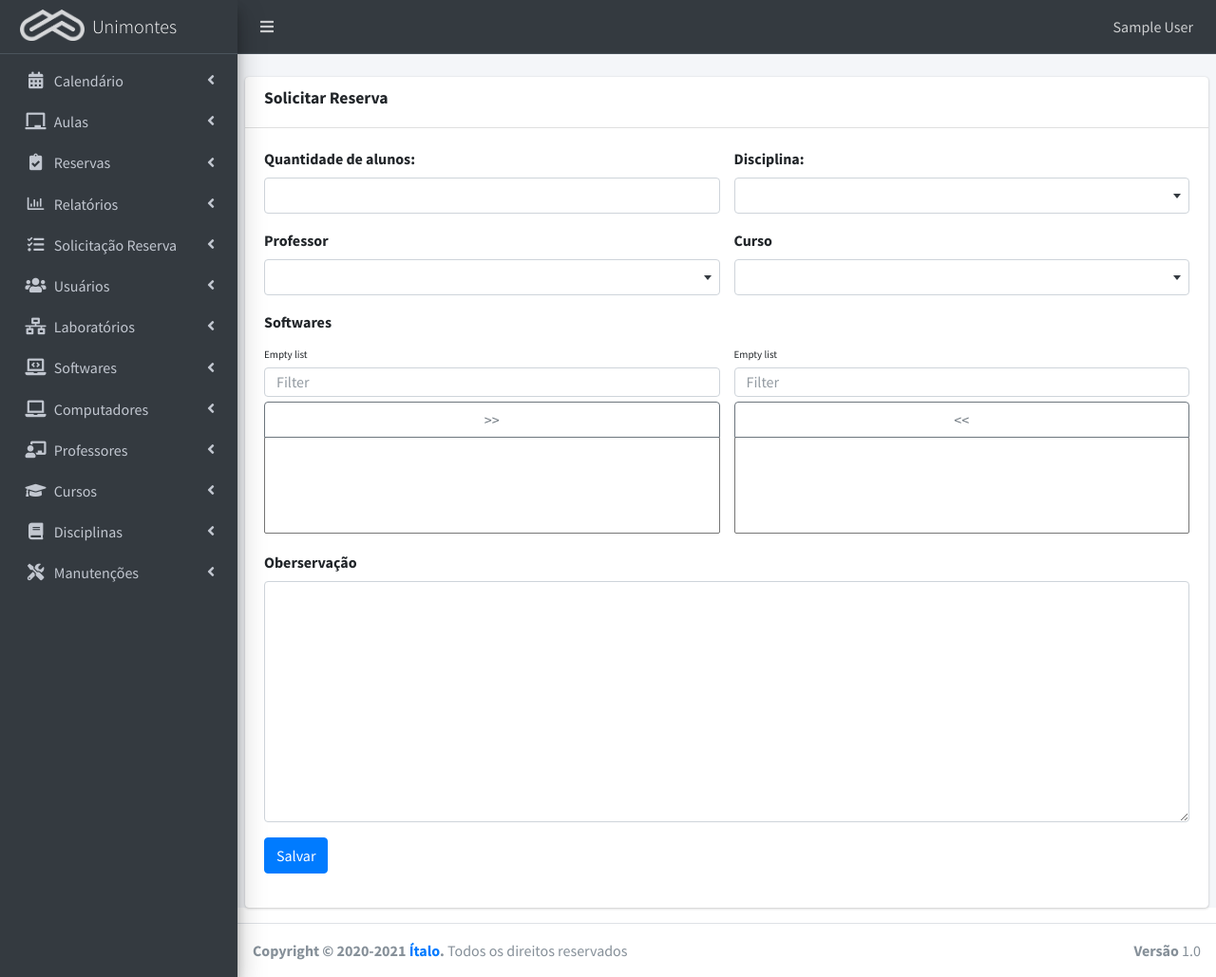
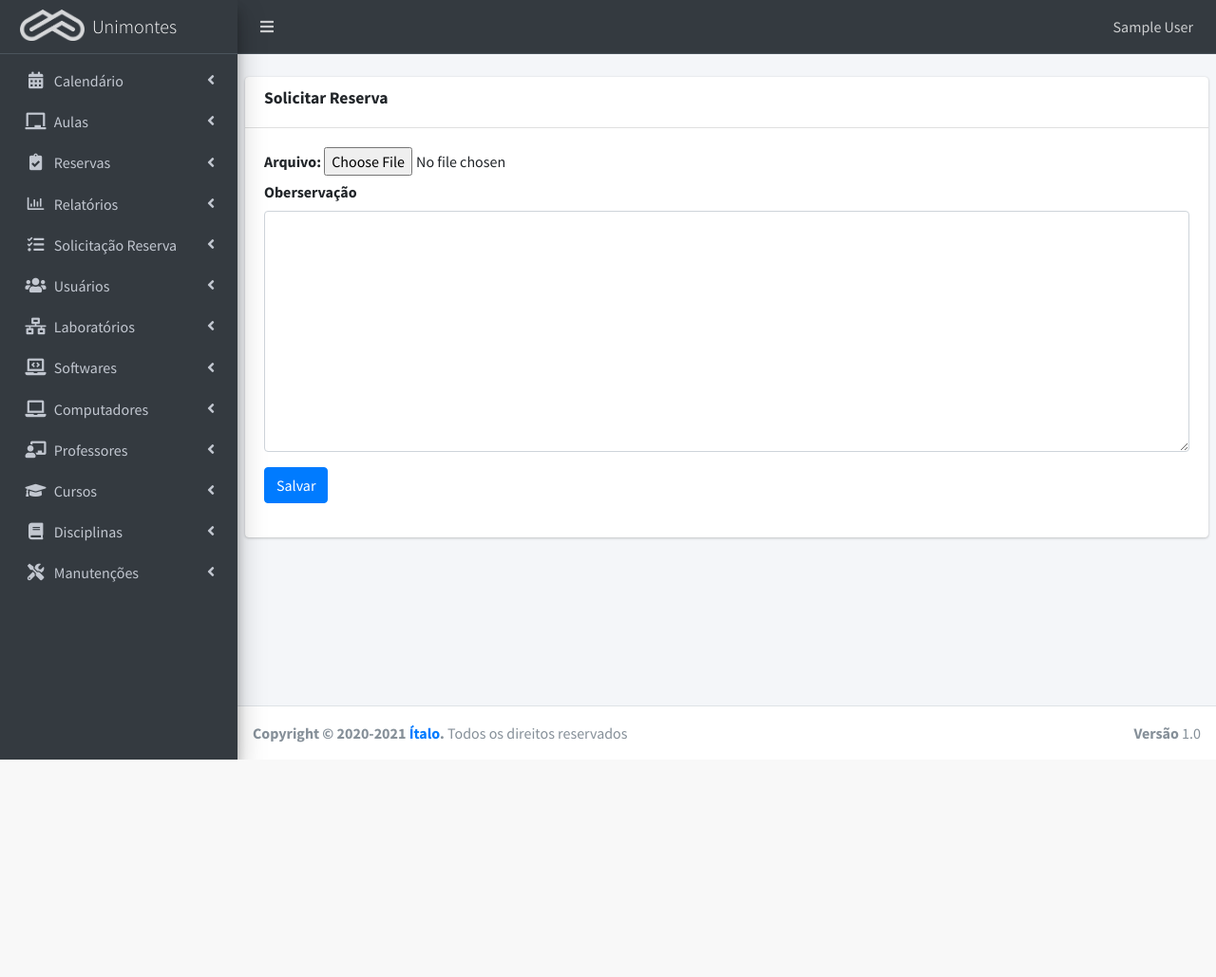
Before and after one commit to Italo11Marcos/django-lab-control-tcc, a Django app: page /panel/solicitacao/reserva/cadastrar in a window 1280 px wide. Shown: the whole page at 95% size. After the commit the page ends 800 px from the top, so only its background shows below. Run offline with Django 3.2, Linux system fonts and the light colour scheme; the visitor is signed in with stand-in values (Sample User, id 1); data that the repository does not hold is empty; some libraries are stand-ins or nearby versions.

Commit message:
Novo SolicitacaoReserva

```diff
--- a/core/forms.py
+++ b/core/forms.py
@@ -165,25 +165,14 @@ class SoftwareForm(forms.ModelForm):
 class SolicitacaoReservaForm(forms.ModelForm):
     class Meta:
         model = SolicitacaoReserva
-        fields = ['qnt_alunos', 'professor', 'curso', 'disciplina', 'software', 'observacao']
-
-    def clean_qnt_alunos(self):
-        qnt_alunos = self.cleaned_data['qnt_alunos']
-
-        if qnt_alunos < 5:
-            raise ValidationError(_('Quantidade tem quer ser maior que 5'))
-
-        if qnt_alunos > 50:
-            raise ValidationError(_('Quantidade tem quer ser menor que 50'))
-
-        return qnt_alunos
-
-class RespostaSolicitacaoForm(forms.ModelForm):
-    class Meta:
-        model = RespostaSolicitacao
-        fields = ['resposta']
+        fields = ['arquivo','observacao','user']
 
 class ManutencaoForm(forms.ModelForm):
     class Meta:
         model = Manutencao
         fields = ['pc_codigo', 'user']
+
+# class RespostaSolicitacaoForm(forms.ModelForm):
+#     class Meta:
+#         model = RespostaSolicitacao
+#         fields = ['resposta']
--- a/core/templates/panel/solicitacao/create.html
+++ b/core/templates/panel/solicitacao/create.html
@@ -32,60 +32,19 @@
         <div class="card-header">
           <h3 class="card-title"><label>Solicitar Reserva</label></h3>
         </div>
+        {% if form.errors %}
+        <div class="alert alert-danger">
+          {{ form.non_field_errors }}
+          {{ form.errors }}
+        </div>
+        {% endif %}
         <div class="card-body">
-            <form method="POST" autocomplete="off" id="form-solicitacao">
+            <form action="{% url 'solicitacao-create' %}" method="POST" autocomplete="off" id="form-solicitacao" enctype="multipart/form-data">
                 {% csrf_token %}
                 <div class="row">
-                  <div class="col-sm-6">
-                      <div class="form-group">
-                          <label>Quantidade de alunos:</label>
-                          {% render_field form.qnt_alunos class+="form-control" %}
-                          <p class="text-danger">{{ form.qnt_alunos.errors }}</p>
-                      </div>
-                  </div>
-                  <div class="col-sm-6">
-                      <div class="form-group">
-                          <label>Disciplina:</label>
-                          <select name="disciplina" class="form-control select2bs4">
-                            {% for d in disciplinas %}
-                              <option value="{{ d.id }}">{{ d.name }}</option>
-                            {% endfor %}
-                          </select>
-                      </div>
-                  </div>
-                </div>
-                <div class="row">
-                  <div class="col-sm-6">
-                      <div class="form-group">
-                          <label>Professor</label>
-                          <select name="professor" class="form-control select2bs4">
-                            {% for p in professores %}
-                              <option value="{{ p.masp }}">{{ p.name }}</option>
-                            {% endfor %}
-                          </select>
-                      </div>
-                  </div>
-                  <div class="col-sm-6">
-                    <div class="form-group">
-                        <label>Curso</label>
-                        <select name="curso" class="form-control select2bs4">
-                          {% for c in cursos %}
-                            <option value="{{ c.id }}">{{ c.name }}</option>
-                          {% endfor %}
-                        </select>
-                    </div>
-                  </div>
-                </div>
-                <div class="row">
-                  <div class="col-12">
-                    <div class="form-group">
-                      <label>Softwares</label>
-                      <select name="software" class="duallistbox" multiple="multiple" required>
-                        {% for s in softwares %}
-                          <option value="{{ s.id }}">{{ s.name }}</option>
-                        {% endfor %}
-                      </select>
-                    </div>
+                  <div class="col-sm-12">
+                    <label>Arquivo:</label>
+                    <input type="file" name="arquivo" required>
                   </div>
                 </div>
                 <div class="row">
@@ -126,45 +85,11 @@
 <script src="{% static 'plugins/jquery-validation/jquery.validate.min.js' %}"></script>
 <script src="{% static 'plugins/jquery-validation/additional-methods.min.js' %}"></script>
 
-
-
-<!-- Bootstrap4 Duallistbox -->
-<script src="{% static 'plugins/bootstrap4-duallistbox/jquery.bootstrap-duallistbox.min.js' %}"></script>
-
-<!-- InputMask -->
-<script src="{% static 'plugins/moment/moment.min.js' %}"></script>
-<script src="{% static 'plugins/inputmask/min/jquery.inputmask.bundle.min.js' %}"></script>
-
-<script>
-  //Initialize Select2 Elements
-  $('.select2').select2()
-  //Initialize Select2 Elements
-  $('.select2bs4').select2({
-    theme: 'bootstrap4'
-  })
-  //Bootstrap Duallistbox
-  $('.duallistbox').bootstrapDualListbox()
-</script>
-
 <script>
   $(document).ready(function () {
   $('#form-solicitacao').validate({
     rules: {
-      qnt_alunos: {
-        required: true,
-        min: 5,
-        max: 50,
-      },
-      disciplina: {
-        required: true,
-      },
-      professor_masp: {
-          required: true,
-      },
-      curso: {
-          required: false,
-      },
-      software: {
+      arquivo: {
           required: true,
       },
       observacao: {
@@ -172,27 +97,9 @@
       },
     },
     messages: {
-      qnt_alunos: {
-        required: "Esse campo é obrigatório",
-        max: "Máximo de 50 alunos",
-        min: "Mínimo de 5 alunos"
-      },
-      disciplina: {
+      arquivo: {
         required: "Esse campo é obrigatório",
       },
-      professor_masp: {
-          required: "Esse campo é obrigatório",
-      },
-      funciona: {
-          required: "Esse campo é obrigatório",
-      },
-      curso: {
-          required: "Esse campo é obrigatório",
-      },
-      software: {
-          required: "Esse campo é obrigatório",
-      }
-
     },
     errorElement: 'span',
     errorPlacement: function (error, element) {
--- a/core/urls.py
+++ b/core/urls.py
@@ -64,9 +64,9 @@ urlpatterns = [
     path('panel/solicitacao/minhas', ListMySolicitacaoReservaView.as_view(), name='solicitacao-mylist'),
     path('panel/solicitacao/todas', ListAllSolicitacaoReservaView.as_view(), name='solicitacao-alllist'),
     path('panel/solicitacao/detail/<uuid:pk>', DetailSolicitacaoReservaView.as_view(), name='solicitacao-detail'),
-    path('panel/solicitacao/updade/<uuid:pk>', UpdateSolicitacaoReservaView.as_view(), name='solicitacao-update'),
+    path('panel/solicitacao/confirma', ConfirmaSolicitacao, name='solicitacao-confirmar'),
     path('panel/solicitacao/delete/<uuid:pk>', DeleteSolicitacaoReservaView.as_view(), name='solicitacao-delete'),
-    path('panel/resposta/solicitacao', RespostaSolicitacaoCreate, name='resposta-create'),
+    #path('panel/resposta/solicitacao', RespostaSolicitacaoCreate, name='resposta-create'),
     ## URLs Emprestimo
     path('panel/emprestimo/cadastrar', CreateEmprestimoView.as_view(), name='emprestimo-create'),
     path('panel/emprestimo/<uuid:pk>', DetailEmprestimoView.as_view(), name='emprestimo-detail'),
--- a/core/views.py
+++ b/core/views.py
@@ -513,29 +513,18 @@ class DeleteAulaView(DeleteView):
 
 ##Solicitação Reserva CRUD##
 class CreateSolicitacaoReservaView(CreateView):
+    model = SolicitacaoReserva
     form_class = SolicitacaoReservaForm
     template_name = 'panel/solicitacao/create.html'
     success_url = reverse_lazy('solicitacao-create')
 
-    def get_context_data(self, **kwargs):
-        context = super(CreateSolicitacaoReservaView, self).get_context_data(**kwargs)
-        context['softwares'] = Software.objects.all()
-        context['professores'] = Professor.objects.order_by('?').all()
-        context['disciplinas'] = Disciplina.objects.order_by('?').all()
-        context['cursos'] = Curso.objects.order_by('?').all()
-        return context
-
     def form_valid(self, form, *args, **kwargs):
-        form = SolicitacaoReservaForm(self.request.POST)
-        solicitacao = form.save(commit=False)
-        solicitacao.user = self.request.user
-        solicitacao.save()
         messages.success(self.request, 'Solicitação Realizada com sucesso')
-        return super(CreateSolicitacaoReservaView, self).form_valid(form)
+        return super().form_valid(form)
 
     def form_invalid(self, form, *args, **kwargs):
         messages.error(self.request, 'Tivemos algum problema')
-        return super(CreateSolicitacaoReservaView, self).form_invalid(form)
+        return super().form_invalid(form)
 
 class ListSolicitacaoReservaView(ListView):
     model = SolicitacaoReserva
@@ -565,28 +554,19 @@ class DetailSolicitacaoReservaView(DetailView):
     template_name = 'panel/solicitacao/detail.html'
     context_object_name = 'solicitacao'
 
-    def get_context_data(self, **kwargs):
-        context = super(DetailSolicitacaoReservaView, self).get_context_data(**kwargs)
-        resp = RespostaSolicitacao.objects.filter(solicitacao=self.get_object().pk)
-        resposta = '0'
-        if resp:
-            resposta = resp[0].resposta
-        context['resp'] = resposta
-        return context
+# class UpdateSolicitacaoReservaView(UpdateView):
+#     model = SolicitacaoReserva
+#     template_name = 'panel/solicitacao/update.html'
+#     form_class = SolicitacaoReservaForm
+#     success_url = reverse_lazy('solicitacao-list')
 
-class UpdateSolicitacaoReservaView(UpdateView):
-    model = SolicitacaoReserva
-    template_name = 'panel/solicitacao/update.html'
-    form_class = SolicitacaoReservaForm
-    success_url = reverse_lazy('solicitacao-list')
+#     def form_valid(self, form, *args, **kwargs):
+#         messages.success(self.request, 'Solicitacao editada com sucesso!')
+#         return super().form_valid(form)
 
-    def form_valid(self, form, *args, **kwargs):
-        messages.success(self.request, 'Solicitacao editada com sucesso!')
-        return super().form_valid(form)
-
-    def form_invalid(self, form, *args, **kwargs):
-        messages.error(self.request, 'Tivemos algum problema')
-        return super().form_valid(form)
+#     def form_invalid(self, form, *args, **kwargs):
+#         messages.error(self.request, 'Tivemos algum problema')
+#         return super().form_valid(form)
 
 class DeleteSolicitacaoReservaView(DeleteView):
     model = SolicitacaoReserva
@@ -599,18 +579,13 @@ class DeleteSolicitacaoReservaView(DeleteView):
         success_url = self.get_success_url()
         return HttpResponseRedirect(success_url)
 
-def RespostaSolicitacaoCreate(request):
+def ConfirmaSolicitacao(request):
     if request.method == 'POST':
-        solicitacaoreserva = request.POST.get('solicitacaoreserva_id', False)
-        user = request.POST.get('user_id', False)
-        resposta = request.POST.get('resposta', False)
-        s = SolicitacaoReserva.objects.get(pk=solicitacaoreserva)
-        u = accounts_models.CustomUsuario.objects.get(pk=user)
+        solicitacao = request.POST.get('pk', False)
+        s = SolicitacaoReserva.objects.get(pk=solicitacao)
         s.status = 'F'
         s.save()
-        r = RespostaSolicitacao.objects.create(user=u, solicitacao=s, resposta=resposta)
-        r.save()
-        messages.success(request, 'Respondido com sucesso!')
+        messages.success(request, 'Confirmado com sucesso!')
         return HttpResponseRedirect(request.META.get('HTTP_REFERER'))
 
 ##Emprestimo CRUD##
--- a/labs/urls.py
+++ b/labs/urls.py
@@ -1,8 +1,13 @@
 from django.contrib import admin
 from django.urls import path, include
+from django.conf import settings
+from django.conf.urls.static import static
 
 urlpatterns = [
     path('admin/', admin.site.urls),
     path('', include('accounts.urls')),
     path('', include('core.urls')),
 ]
+
+if settings.DEBUG:
+    urlpatterns += static(settings.MEDIA_URL, document_root=settings.MEDIA_ROOT)
```
Also changed, not shown: core/models.py (+39 -35 lines), core/templates/panel/solicitacao/alllist.html (+4 -10 lines), core/templates/panel/solicitacao/detail.html (+19 -39 lines), core/templates/panel/solicitacao/list.html (+5 -13 lines), core/templates/panel/solicitacao/mylist.html (+4 -10 lines), core/validators.py (added, +21 -0 lines), core/migrations/0001_initial.py, 1 other file.
